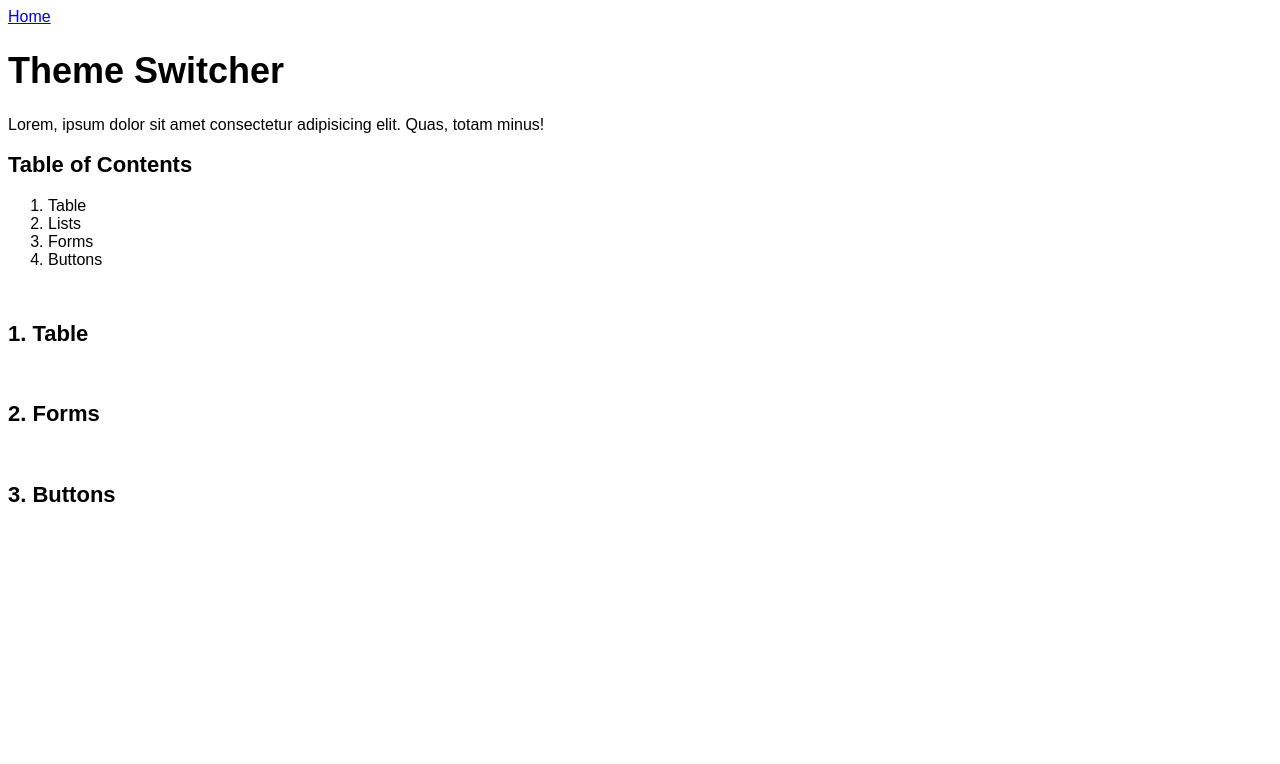
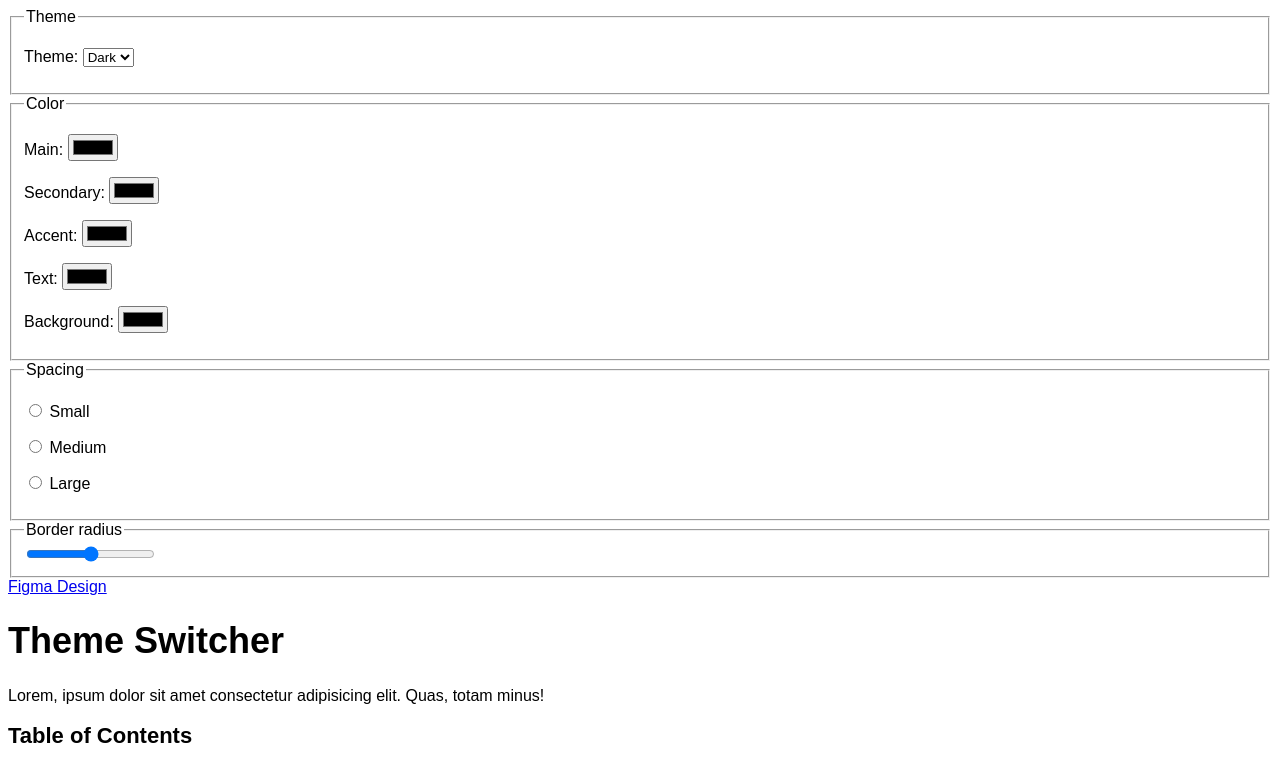
Before and after one commit to nicksincl/theme-switcher, a plain HTML site: page index.html in a window 1280 px wide. Shown: the top 764 px of the page. Drawn offline with Linux system fonts and the light colour scheme.

Commit message:
Added nav form elements

```diff
--- a/index.html
+++ b/index.html
@@ -9,11 +9,70 @@
   </head>
   <body>
     <nav>
-      <a href="/" aria-current="page">Home</a>
+      <fieldset>
+        <legend>Theme</legend>
+        <p>
+          <label for="theme">Theme:</label>
+          <select type="theme" name="theme">
+            <option value="dark">Dark</option>
+            <option value="Light">Light</option>
+          </select>
+        </p>
+      </fieldset>
+      <fieldset>
+        <legend>Color</legend>
+        <p>
+          <label for="main">Main:</label>
+          <input type="color" name="main" />
+        </p>
+        <p>
+          <label for="secondary">Secondary:</label>
+          <input type="color" name="secondary" />
+        </p>
+        <p>
+          <label for="accent">Accent:</label>
+          <input type="color" name="accent" />
+        </p>
+        <p>
+          <label for="text">Text:</label>
+          <input type="color" name="text" />
+        </p>
+        <p>
+          <label for="background">Background:</label>
+          <input type="color" name="background" />
+        </p>
+      </fieldset>
+      <fieldset>
+        <legend>Spacing</legend>
+        <p>
+          <input type="radio" name="small" />
+          <label for="small">Small</label>
+        </p>
+        <p>
+          <input type="radio" name="medium" />
+          <label for="medium">Medium</label>
+        </p>
+        <p>
+          <input type="radio" name="large" />
+          <label for="large">Large</label>
+        </p>
+      </fieldset>
+      <fieldset>
+        <legend>Border radius</legend>
+        <input type="range" />
+      </fieldset>
+      <a
+        href="https://www.figma.com/file/FbPKrYDqpyxVGlccfDaG40/theme-switcher?node-id=2%3A2"
+        target="_blank"
+        >Figma Design</a
+      >
     </nav>
     <main>
       <h1>Theme Switcher</h1>
-      <p>Lorem, ipsum dolor sit amet consectetur adipisicing elit. Quas, totam minus!</p>
+      <p>
+        Lorem, ipsum dolor sit amet consectetur adipisicing elit. Quas, totam
+        minus!
+      </p>
       <section>
         <h2>Table of Contents</h2>
         <ol>
```
